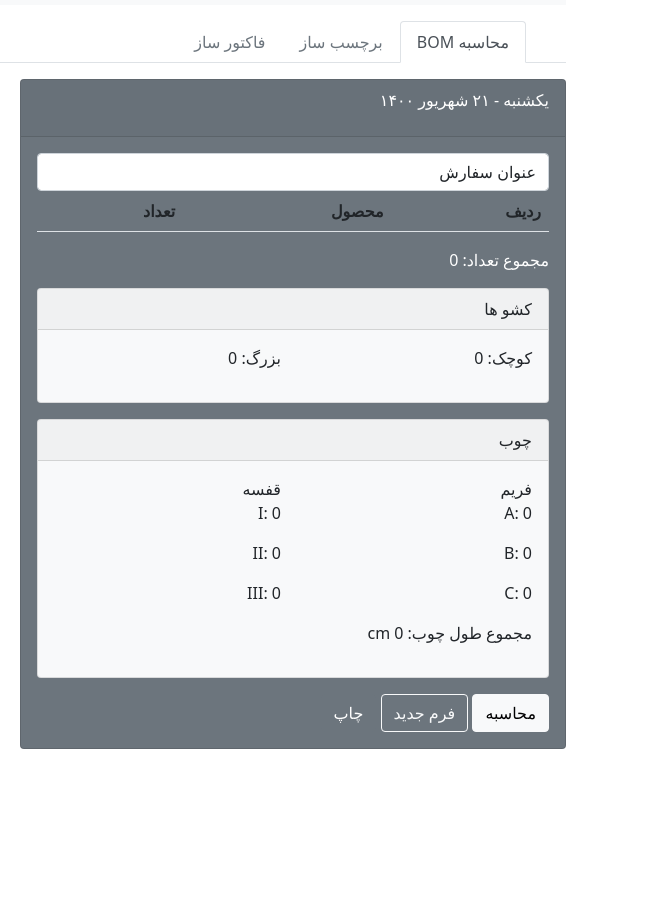
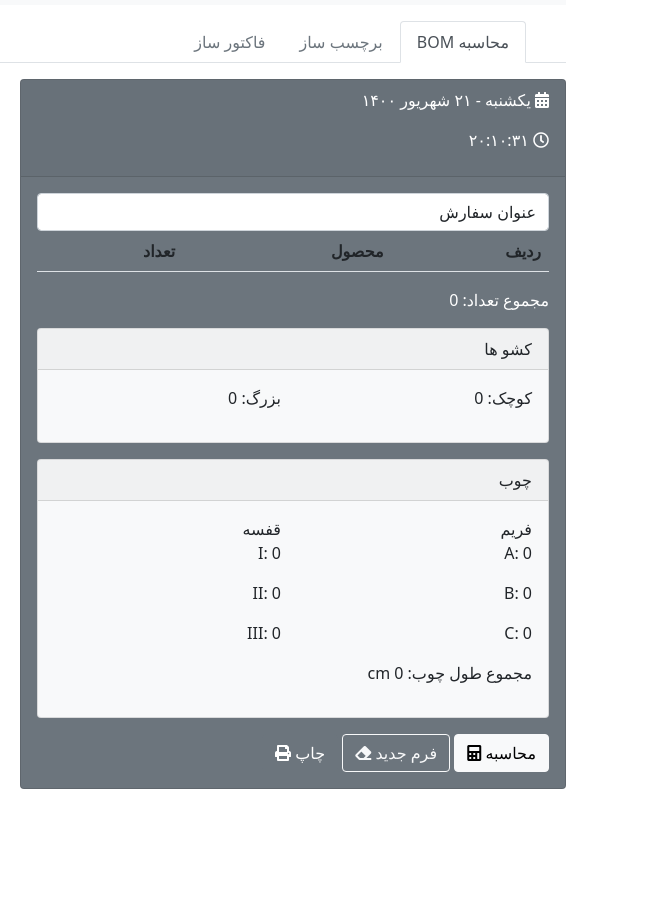
Before and after one commit to sahandbabali/karmatools2, a plain HTML site: page index.html in a window 1280 px wide. Shown: the part 52-952 px from the top of the page, 632-1280 px from the left. Drawn offline with nearby package versions, Linux system fonts and the light colour scheme.

Commit message:
fonticon added

```diff
--- a/app.js
+++ b/app.js
@@ -44,7 +44,20 @@ const faDate = new Intl.DateTimeFormat("fa", {
 }).format(date);
 
 var fadatetext = `${weekday} - ${faDate}`;
-document.getElementById("fadatebox").innerHTML = fadatetext;
+document.getElementById(
+  "fadatebox"
+).innerHTML = `<i class="fas fa-calendar-alt"></i>  ${fadatetext}`;
+
+const fatime = new Intl.DateTimeFormat("fa", {
+  hour: "numeric",
+  minute: "numeric",
+  second: "numeric",
+  // timeZoneName: "short",
+}).format(date);
+
+document.getElementById(
+  "fatimebox"
+).innerHTML = `<i class="far fa-clock"></i>  ${fatime}`;
 
 document.getElementById("titleinp").defaultValue = "عنوان سفارش";
 
--- a/index.html
+++ b/index.html
@@ -11,6 +11,12 @@
       href="https://cdn.jsdelivr.net/npm/bootstrap@5.1.1/dist/css/bootstrap.min.css"
       rel="stylesheet"
       integrity="sha384-F3w7mX95PdgyTmZZMECAngseQB83DfGTowi0iMjiWaeVhAn4FJkqJByhZMI3AhiU"
+      crossorigin="anonymous"
+    />
+    <link
+      rel="stylesheet"
+      href="https://use.fontawesome.com/releases/v5.15.4/css/all.css"
+      integrity="sha384-DyZ88mC6Up2uqS4h/KRgHuoeGwBcD4Ng9SiP4dIRy0EXTlnuz47vAwmeGwVChigm"
       crossorigin="anonymous"
     />
 
@@ -125,7 +131,10 @@
             <!-- start of info box -->
             <div id="infobox" class="col-12 col-sm-6">
               <div class="card text-white bg-secondary mb-3">
-                <div class="card-header"><p id="fadatebox"></p></div>
+                <div class="card-header">
+                  <p id="fadatebox"></p>
+                  <p id="fatimebox"></p>
+                </div>
                 <div class="card-body">
                   <input
                     type="text"
@@ -188,6 +197,7 @@
 
                   <button id="cal" type="button" class="btn btn-light">
                     محاسبه
+                    <i class="fas fa-calculator"></i>
                   </button>
 
                   <button
@@ -196,9 +206,11 @@
                     class="btn btn-outline-light"
                   >
                     فرم جدید
+                    <i class="fas fa-eraser"></i>
                   </button>
                   <button id="printkon" type="button" class="btn btn-secondary">
                     چاپ
+                    <i class="fas fa-print"></i>
                   </button>
                 </div>
               </div>
```
Also changed, not shown: 1 other file.
